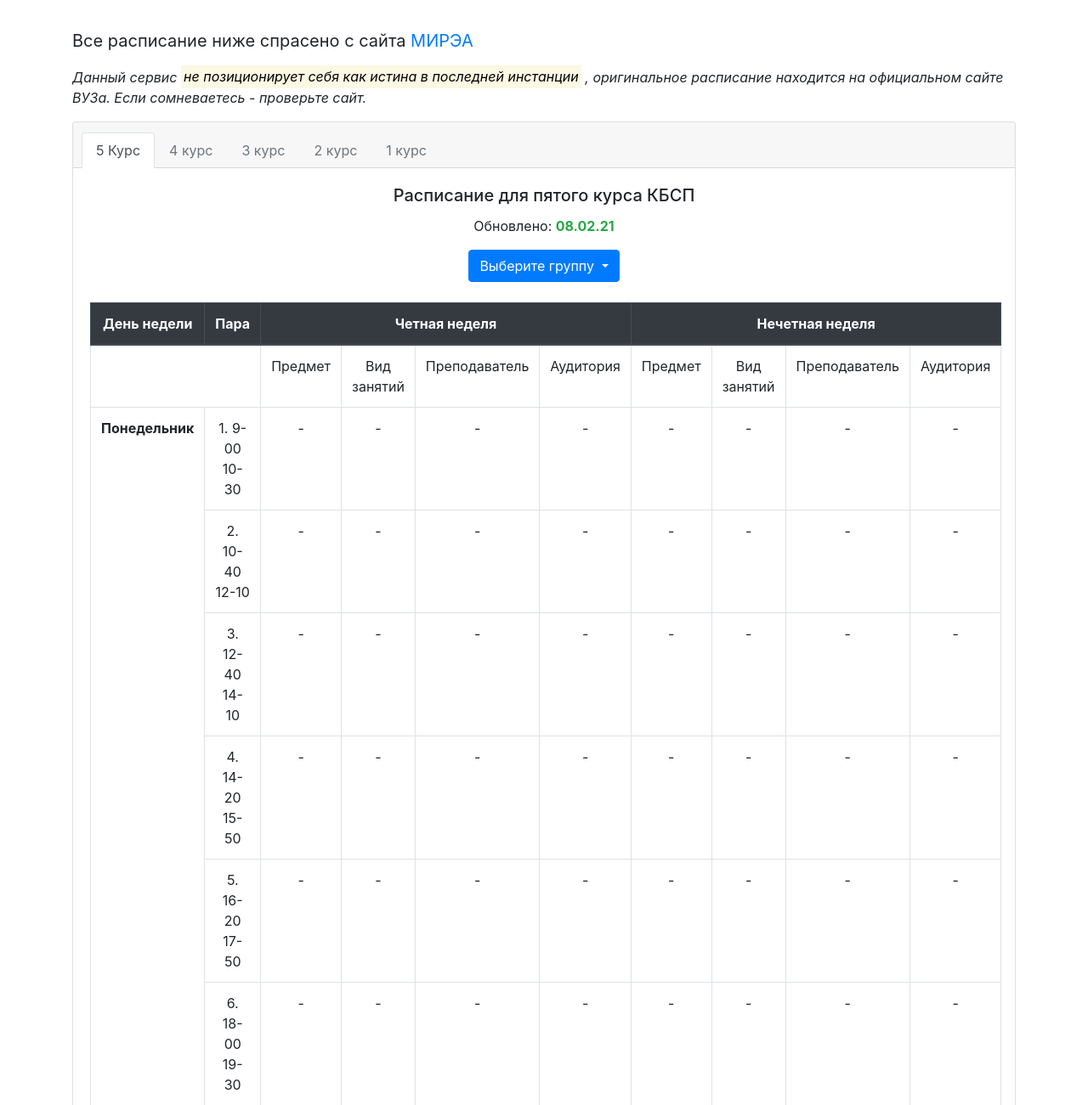
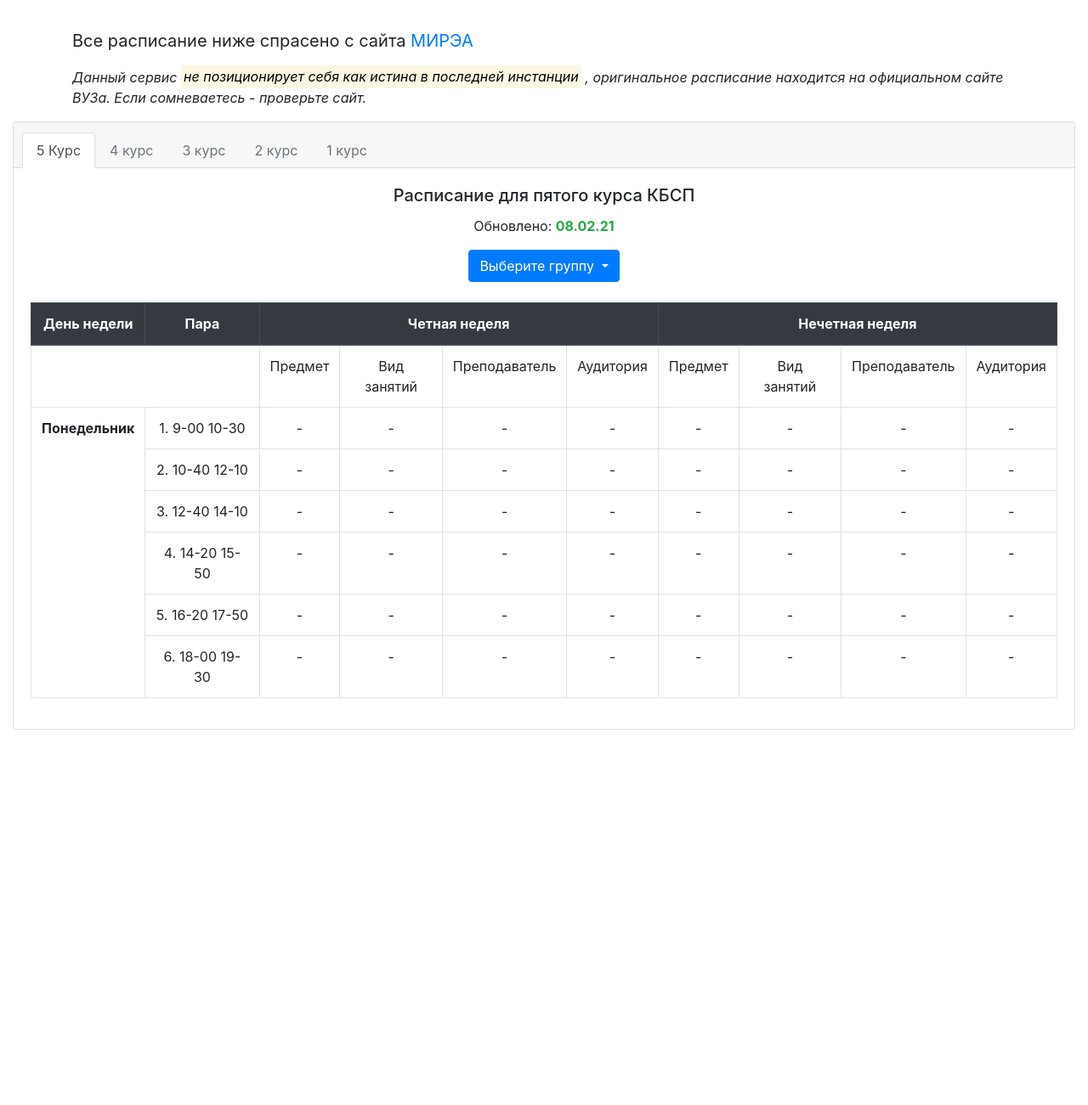
Before and after one commit to klimentlamonov/shedule_ikbsp, a Flask app: page / in a window 1280 px wide. Shown: the part 289-1590 px from the top of the page at 85% size. After the commit the page ends 1148 px from the top, so only its background shows below. Run offline with Flask 2, Linux system fonts and the light colour scheme.

Commit message:
small changes in html's

```diff
--- a/templates/base.html
+++ b/templates/base.html
@@ -2,7 +2,7 @@
 <html lang="ru">
 <head>
     <meta charset="UTF-8">
-    <title>{% block title %}{% endblock %} • ИКБИС</title>
+    <title>{% block title %}{% endblock %} • ИКБСП</title>
     <link rel="stylesheet" href="https://cdn.jsdelivr.net/npm/bootstrap@4.6.0/dist/css/bootstrap.min.css"
           integrity="sha384-B0vP5xmATw1+K9KRQjQERJvTumQW0nPEzvF6L/Z6nronJ3oUOFUFpCjEUQouq2+l" crossorigin="anonymous">
     <script src="https://code.jquery.com/jquery-3.5.1.slim.min.js"
--- a/templates/index.html
+++ b/templates/index.html
@@ -10,6 +10,8 @@
             <mark>не позиционирует себя как истина в последней инстанции</mark>
             , оригинальное расписание находится на
             официальном сайте ВУЗа. Если сомневаетесь - проверьте сайт.</em></p>
+    </div>
+    <div class="container-fluid">
         <div class="card text-center">
             <div class="card-header">
                 <ul class="nav nav-tabs card-header-tabs">
@@ -48,6 +50,7 @@
                     </div>
                 </div>
                 <br><br>
+                <div class="overflow-auto">
                     <table class="table table-bordered" cellpadding="4">
                         <thead class="thead-dark">
                         <tr>
@@ -141,4 +144,5 @@
                 </div>
             </div>
         </div>
+    </div>
 {% endblock %}
```
Lines whose indentation alone changed are shown as unchanged.
